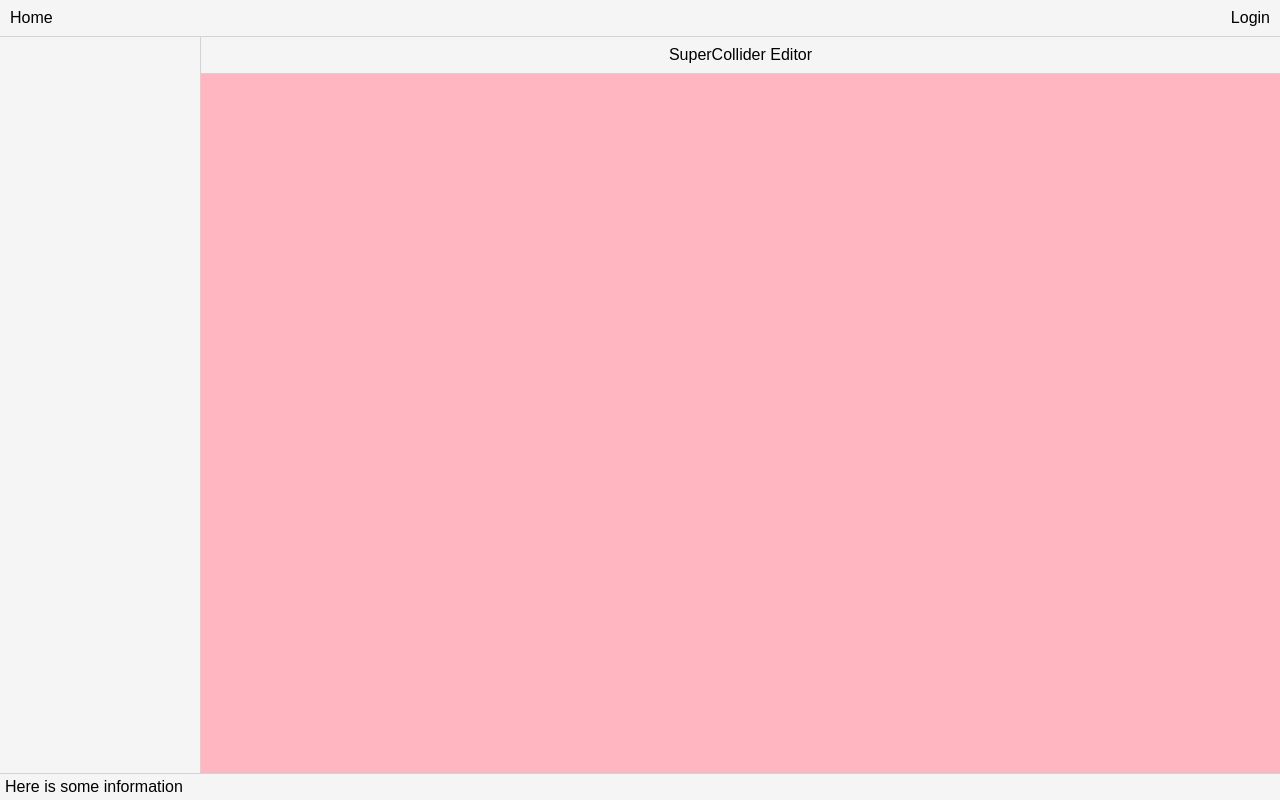
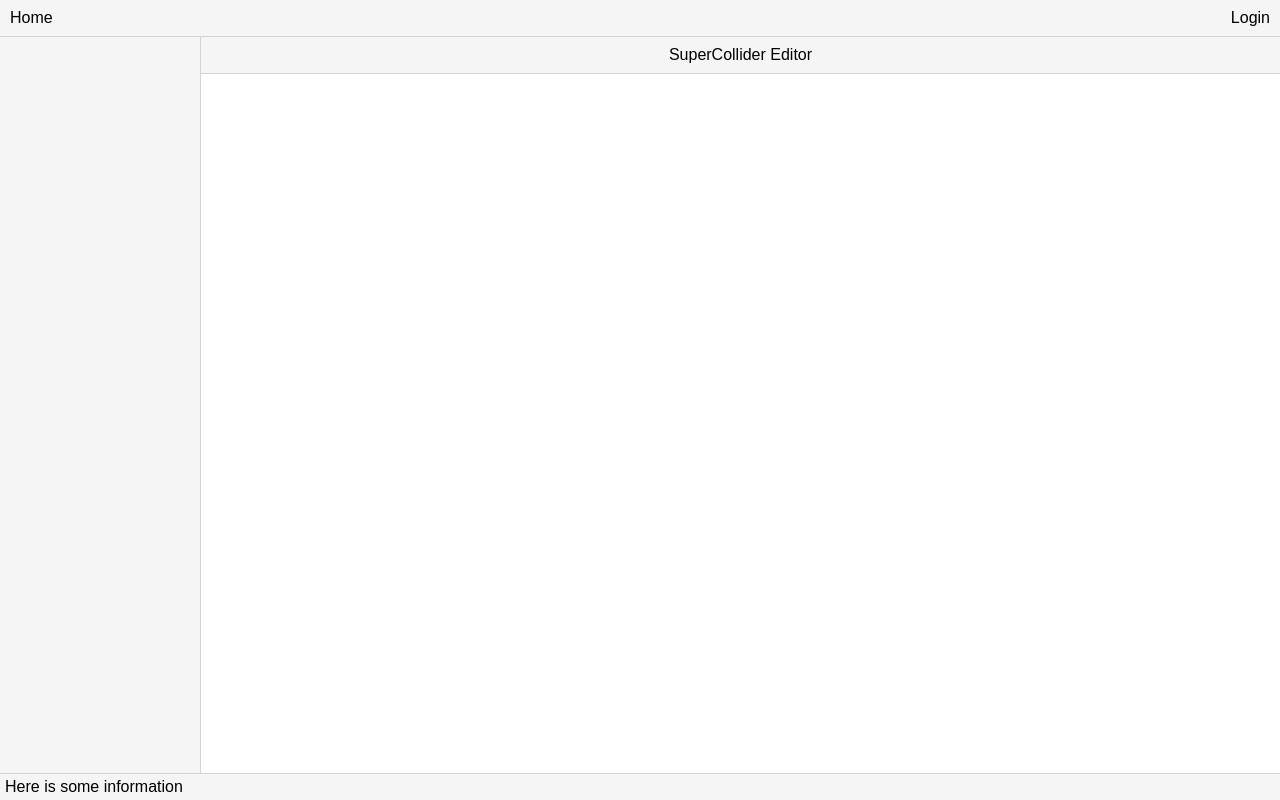
Before and after one commit to fibonacid/superorch, a React (Create React App) app: page /#/ in a window 1280 px wide. Built offline with nearby package versions, Linux system fonts and the light colour scheme.

Commit message:
REMOVED: pink background

```diff
--- a/src/components/Playground/index.js
+++ b/src/components/Playground/index.js
@@ -8,7 +8,6 @@
 `;
 
 const StyledContainer = styled.div`
-    background: lightpink;
     max-height: 100%;
     height: 100%;
     overflow: auto;
```
